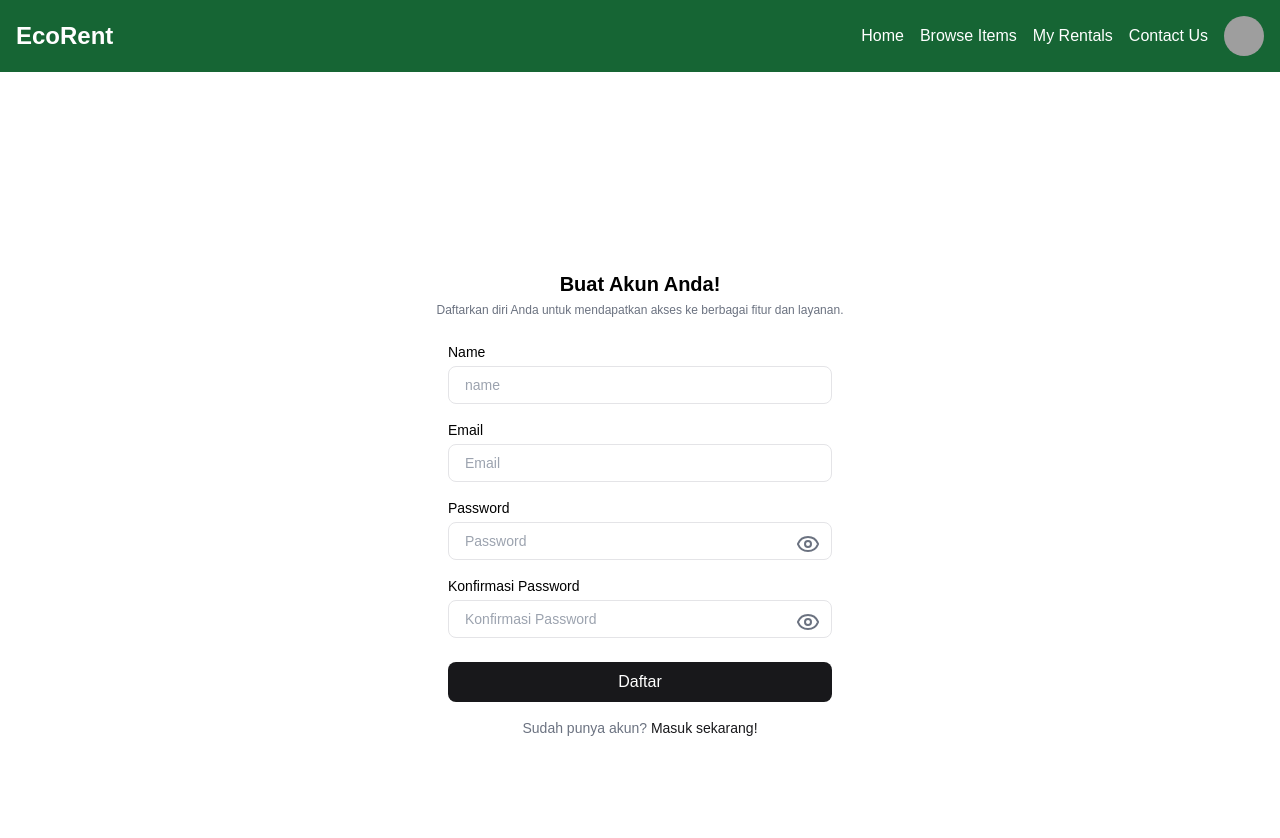
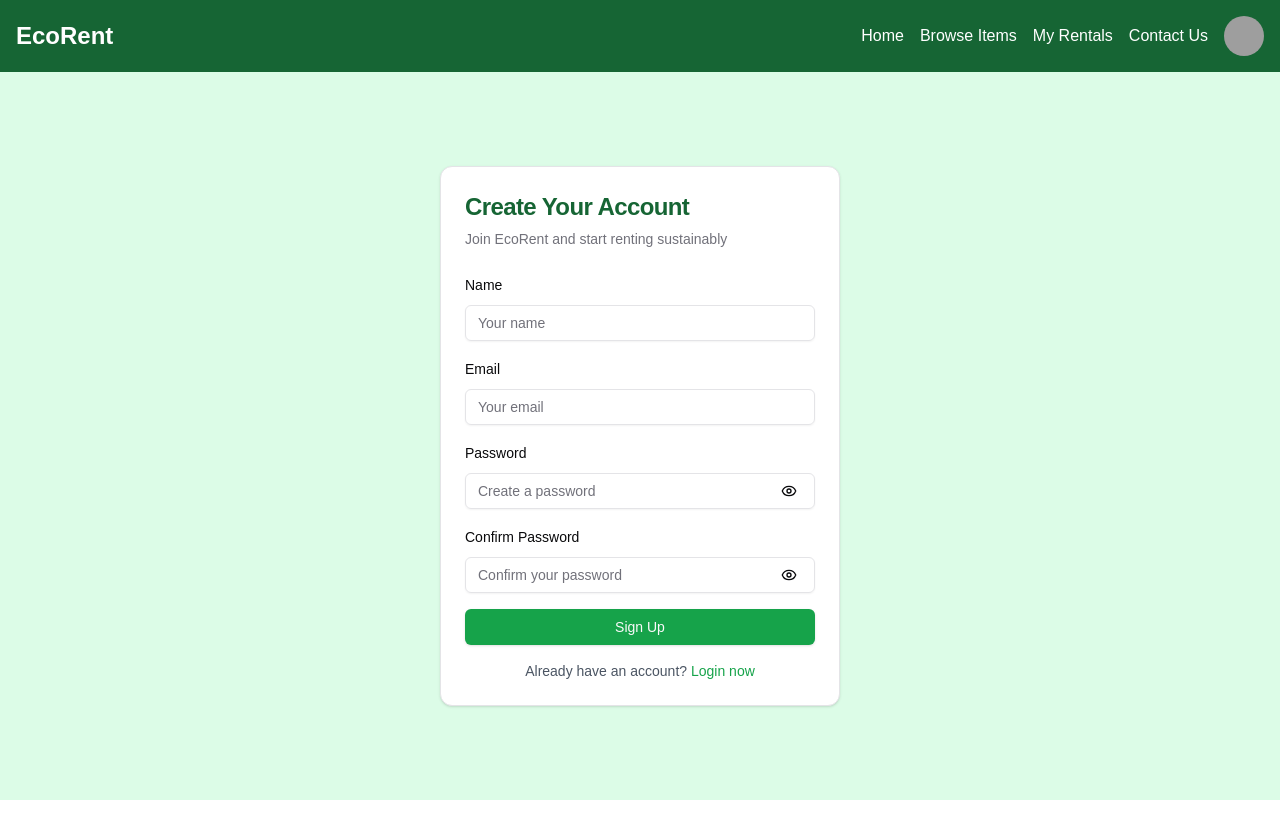
Before and after one commit to DerylFeyza/SEFEST25WEBDEV_TheDreamEnding, a Next.js app: page /auth/signup in a window 1280 px wide. Shown: the top 838 px of the page. After the commit the page ends 800 px from the top, so only its background shows below. Built offline with nearby package versions, Linux system fonts and the light colour scheme; no server answers; grey boxes are pictures that could not be loaded.

Commit message:
feat: enhance login and signup forms with improved layout and styling

```diff
--- a/src/app/auth/login/LoginForm.tsx
+++ b/src/app/auth/login/LoginForm.tsx
@@ -3,8 +3,19 @@
 import { useState } from "react";
 import { signIn } from "next-auth/react";
 import { useRouter } from "next/navigation";
+import { toast } from "sonner";
+import { Button } from "@/components/ui/button";
+import { Input } from "@/components/ui/input";
+import { Label } from "@/components/ui/label";
+import {
+  Card,
+  CardContent,
+  CardDescription,
+  CardHeader,
+  CardTitle,
+} from "@/components/ui/card";
+import { Separator } from "@/components/ui/separator";
 
-import { toast } from "sonner";
 export default function LoginForm() {
   const [email, setEmail] = useState("");
   const [password, setPassword] = useState("");
@@ -32,85 +43,73 @@ export default function LoginForm() {
     } catch (error) {
       console.log(error);
       setLoading(false);
-			return toast.error("Something Went Wrong !", { id: loading });
+      return toast.error("Something Went Wrong!", { id: loading });
     }
   };
 
   return (
-		<main className="min-h-screen flex flex-col">
-			<div className="flex-grow flex items-center justify-center px-4 lg:px-20">
-				<div className="bg-white max-w-[624px] w-full py-[72px] md:py-[92px] px-[24px] md:px-[88px] flex flex-col items-center mx-auto shadow-lg rounded-lg">
-					<h2 className="text-center text-2xl font-semibold text-gray-900 mb-6">
+    <main className="flex flex-col items-center justify-center flex-grow px-4 bg-green-100">
+      <Card className="w-full max-w-[400px]">
+        <CardHeader>
+          <CardTitle className="text-2xl font-semibold text-green-800">
             Login
-					</h2>
-					<form
-						onSubmit={handleRegularSignIn}
-						className="w-full space-y-4 mb-6"
-					>
+          </CardTitle>
+          <CardDescription>Welcome back to EcoRent</CardDescription>
+        </CardHeader>
+        <CardContent>
+          <form onSubmit={handleRegularSignIn} className="space-y-4">
             <div className="space-y-2">
-							<label
-								htmlFor="email"
-								className="block text-sm font-medium text-gray-700"
-							>
-								Email
-							</label>
-							<input
+              <Label htmlFor="email">Email</Label>
+              <Input
                 id="email"
                 type="email"
                 placeholder="Enter your email"
                 value={email}
                 onChange={(e) => setEmail(e.target.value)}
                 required
-								className="w-full px-3 py-2 border border-gray-300 rounded-md shadow-sm placeholder-gray-400 focus:outline-none focus:ring-indigo-500 focus:border-indigo-500"
               />
             </div>
             <div className="space-y-2">
-							<label
-								htmlFor="password"
-								className="block text-sm font-medium text-gray-700"
-							>
-								Password
-							</label>
-							<input
+              <Label htmlFor="password">Password</Label>
+              <Input
                 id="password"
                 type="password"
                 placeholder="Enter your password"
                 value={password}
                 onChange={(e) => setPassword(e.target.value)}
                 required
-								className="w-full px-3 py-2 border border-gray-300 rounded-md shadow-sm placeholder-gray-400 focus:outline-none focus:ring-indigo-500 focus:border-indigo-500"
               />
             </div>
-						<button
+            <Button
               disabled={loading}
               type="submit"
-							className="w-full bg-[#C1121F] hover:bg-[#A30F1A] text-white font-bold py-2 px-4 rounded-md transition duration-300"
+              className="hover:bg-green-700 w-full bg-green-600"
             >
               Login
-						</button>
+            </Button>
           </form>
 
-					<div className="w-full text-center mb-4">
-						<span className="text-gray-500">Or</span>
-					</div>
-
-					<button
+          <div className="mt-6">
+            <Separator className="my-4" />
+            <Button
               disabled={loading}
               onClick={() => signIn("google", { callbackUrl: "/" })}
-						className="flex items-center gap-x-4 w-full justify-center bg-white text-gray-700 border border-gray-300 font-medium py-2 px-4 rounded-full hover:bg-gray-50 transition duration-300"
+              variant="outline"
+              className="w-full"
             >
               <svg
                 xmlns="http://www.w3.org/2000/svg"
                 viewBox="0 0 24 24"
                 fill="currentColor"
-							className="w-6 h-6"
+                className="w-5 h-5 mr-2"
               >
                 <path d="M12.545,10.239v3.821h5.445c-0.712,2.315-2.647,3.972-5.445,3.972c-3.332,0-6.033-2.701-6.033-6.032 s2.701-6.032,6.033-6.032c1.498,0,2.866,0.549,3.921,1.453l2.814-2.814C17.503,2.988,15.139,2,12.545,2 C7.021,2,2.543,6.477,2.543,12s4.478,10,10.002,10c8.396,0,10.249-7.85,9.426-11.748L12.545,10.239z" />
               </svg>
-						<span>Login dengan Google</span>
-					</button>
+              Login with Google
+            </Button>
           </div>
-			</div>
+        </CardContent>
+      </Card>
     </main>
   );
 }
--- a/src/app/auth/login/page.tsx
+++ b/src/app/auth/login/page.tsx
@@ -9,7 +9,7 @@ export default async function Login() {
   }
 
   return (
-		<div>
+    <div className=" flex flex-grow">
       <LoginForm />
     </div>
   );
--- a/src/app/auth/signup/SignupForm.tsx
+++ b/src/app/auth/signup/SignupForm.tsx
@@ -1,11 +1,22 @@
 "use client";
+
 import { useState } from "react";
 import Link from "next/link";
-import Head from "next/head";
-import { EyeClosed, Eye } from "lucide-react";
+import { EyeIcon, EyeOffIcon } from "lucide-react";
 import { handleUserSignup } from "@/app/utils/actions/user";
 import { z } from "zod";
 import { toast } from "sonner";
+import { Button } from "@/components/ui/button";
+import { Input } from "@/components/ui/input";
+import { Label } from "@/components/ui/label";
+import {
+  Card,
+  CardContent,
+  CardDescription,
+  CardHeader,
+  CardTitle,
+} from "@/components/ui/card";
+
 export default function SignupForm() {
   const [name, setName] = useState("");
   const [email, setEmail] = useState("");
@@ -28,9 +39,9 @@ export default function SignupForm() {
     e.preventDefault();
     setLoading(true);
     if (password !== confirmPassword) {
-			return toast.error("Password tidak cocok");
+      return toast.error("Passwords do not match");
     }
-		const loading = toast.loading("signing up...");
+    const loadingId = toast.loading("Signing up...");
 
     const validationResult = signUpSchema.safeParse({
       name: name,
@@ -47,7 +58,7 @@ export default function SignupForm() {
         .join("\n");
 
       setLoading(false);
-			return toast.error(errorMessages, { id: loading });
+      return toast.error(errorMessages, { id: loadingId });
     }
 
     try {
@@ -59,12 +70,12 @@ export default function SignupForm() {
       if (result.success === false) {
         setLoading(false);
         return toast.error(result.message || "Unexpected Error", {
-					id: loading,
+          id: loadingId,
         });
       }
       setLoading(false);
-			return toast.success("Signup successful! silahkan login", {
-				id: loading,
+      return toast.success("Signup successful! Please login", {
+        id: loadingId,
       });
     } catch (error) {
       setLoading(false);
@@ -72,115 +83,118 @@ export default function SignupForm() {
       return toast.error(
         "An unexpected error occurred. Please try again later.",
         {
-					id: loading,
+          id: loadingId,
         }
       );
     }
   };
 
   return (
-		<>
-			<Head>
-				<title>Signup</title>
-			</Head>
-			<div className="flex flex-col items-center justify-center h-screen px-6 bg-white">
-				<h1 className="text-xl font-bold mb-1 ">Buat Akun Anda!</h1>
-				<p className="text-gray-500 mb-6 text-xs  text-center">
-					Daftarkan diri Anda untuk mendapatkan akses ke berbagai fitur dan
-					layanan.{" "}
-				</p>
-				<form
-					onSubmit={handleSubmit}
-					className="flex flex-col w-full max-w-sm bg-transparent"
-				>
-					<label htmlFor="name" className="mb-1 text-sm font-medium">
-						Name
-					</label>
-					<input
+    <div className="flex flex-col items-center justify-center flex-grow px-6 bg-green-100">
+      <Card className="w-full max-w-[400px]">
+        <CardHeader>
+          <CardTitle className="text-2xl font-semibold text-green-800">
+            Create Your Account
+          </CardTitle>
+          <CardDescription>
+            Join EcoRent and start renting sustainably
+          </CardDescription>
+        </CardHeader>
+        <CardContent>
+          <form onSubmit={handleSubmit} className="space-y-4">
+            <div className="space-y-2">
+              <Label htmlFor="name">Name</Label>
+              <Input
                 id="name"
-						type="name"
+                type="text"
                 value={name}
                 onChange={(e) => setName(e.target.value)}
-						placeholder="name"
-						className="focus:ring focus:outline-none px-4 py-2 mb-4 text-sm border rounded-lg"
+                placeholder="Your name"
                 required
               />
-					<label htmlFor="email" className="mb-1 text-sm font-medium">
-						Email
-					</label>
-					<input
+            </div>
+            <div className="space-y-2">
+              <Label htmlFor="email">Email</Label>
+              <Input
                 id="email"
                 type="email"
                 value={email}
                 onChange={(e) => setEmail(e.target.value)}
-						placeholder="Email"
-						className="focus:ring focus:outline-none px-4 py-2 mb-4 text-sm border rounded-lg"
+                placeholder="Your email"
                 required
               />
-
-					<label htmlFor="password" className="mb-1 text-sm font-medium">
-						Password
-					</label>
-					<div className="relative mb-4">
-						<input
+            </div>
+            <div className="space-y-2">
+              <Label htmlFor="password">Password</Label>
+              <div className="relative">
+                <Input
                   id="password"
                   type={showPassword ? "text" : "password"}
                   value={password}
                   onChange={(e) => setPassword(e.target.value)}
-							placeholder="Password"
-							className="focus:ring focus:outline-none w-full px-4 py-2 text-sm border rounded-lg"
+                  placeholder="Create a password"
                   required
                 />
-						<button
+                <Button
                   type="button"
+                  variant="ghost"
+                  size="icon"
+                  className="right-2 top-1/2 absolute -translate-y-1/2"
                   onClick={() => setShowPassword(!showPassword)}
-							className="absolute right-3 top-2.5 text-gray-500"
                 >
-							{showPassword ? <EyeClosed /> : <Eye />}
-						</button>
+                  {showPassword ? (
+                    <EyeOffIcon className="w-4 h-4" />
+                  ) : (
+                    <EyeIcon className="w-4 h-4" />
+                  )}
+                </Button>
               </div>
-
-					<label htmlFor="confirmPassword" className="mb-1 text-sm font-medium">
-						Konfirmasi Password
-					</label>
-					<div className="relative mb-6">
-						<input
+            </div>
+            <div className="space-y-2">
+              <Label htmlFor="confirmPassword">Confirm Password</Label>
+              <div className="relative">
+                <Input
                   id="confirmPassword"
                   type={showConfirmPassword ? "text" : "password"}
                   value={confirmPassword}
                   onChange={(e) => setConfirmPassword(e.target.value)}
-							placeholder="Konfirmasi Password"
-							className="focus:ring focus:outline-none w-full px-4 py-2 text-sm border rounded-lg"
+                  placeholder="Confirm your password"
                   required
                 />
-						<button
+                <Button
                   type="button"
+                  variant="ghost"
+                  size="icon"
+                  className="right-2 top-1/2 absolute -translate-y-1/2"
                   onClick={() => setShowConfirmPassword(!showConfirmPassword)}
-							className="absolute right-3 top-2.5 text-gray-500"
                 >
-							{showConfirmPassword ? <EyeClosed /> : <Eye />}
-						</button>
+                  {showConfirmPassword ? (
+                    <EyeOffIcon className="w-4 h-4" />
+                  ) : (
+                    <EyeIcon className="w-4 h-4" />
+                  )}
+                </Button>
               </div>
-
-					<button
+            </div>
+            <Button
               disabled={loading}
               type="submit"
-						className="bg-primary hover:bg-red-700 py-2 mb-4 font-medium text-center text-white rounded-lg"
+              className="hover:bg-green-700 w-full bg-green-600"
             >
-						Daftar
-					</button>
-
-					<p className="text-sm text-center text-gray-500">
-						Sudah punya akun?{" "}
+              Sign Up
+            </Button>
+          </form>
+          <p className="mt-4 text-sm text-center text-gray-600">
+            Already have an account?{" "}
             <Link
               href="/auth/login"
-							className="text-primary hover:underline font-medium"
+              className="hover:underline font-medium text-green-600"
             >
-							Masuk sekarang!
+              Login now
             </Link>
           </p>
-				</form>
+        </CardContent>
+      </Card>
     </div>
-		</>
   );
 }
--- a/src/app/auth/signup/page.tsx
+++ b/src/app/auth/signup/page.tsx
@@ -9,7 +9,7 @@ export default async function Signup() {
   }
 
   return (
-		<div>
+    <div className="flex flex-grow">
       <SignupForm />
     </div>
   );
--- a/src/app/layout.tsx
+++ b/src/app/layout.tsx
@@ -29,7 +29,7 @@ export default function RootLayout({
     <html lang="en" data-theme="light" className="light">
       <NextAuthProvider>
         <body
-					className={`${geistSans.variable} ${geistMono.variable} antialiased`}
+          className={`${geistSans.variable} ${geistMono.variable} antialiased min-h-screen flex flex-col`}
         >
           <Header />
           {children}
--- a/src/components/Header.tsx
+++ b/src/components/Header.tsx
@@ -7,7 +7,7 @@ export function Header() {
   return (
     <header
       id="layout-header"
-      className="sticky top-0 z-50 p-4 mb-8 text-white bg-green-800"
+      className="sticky top-0 z-50 p-4 text-white bg-green-800"
     >
       <div className="container flex items-center justify-between mx-auto">
         <Link href="/" className="text-2xl font-bold">
```
Lines whose indentation alone changed are shown as unchanged.
